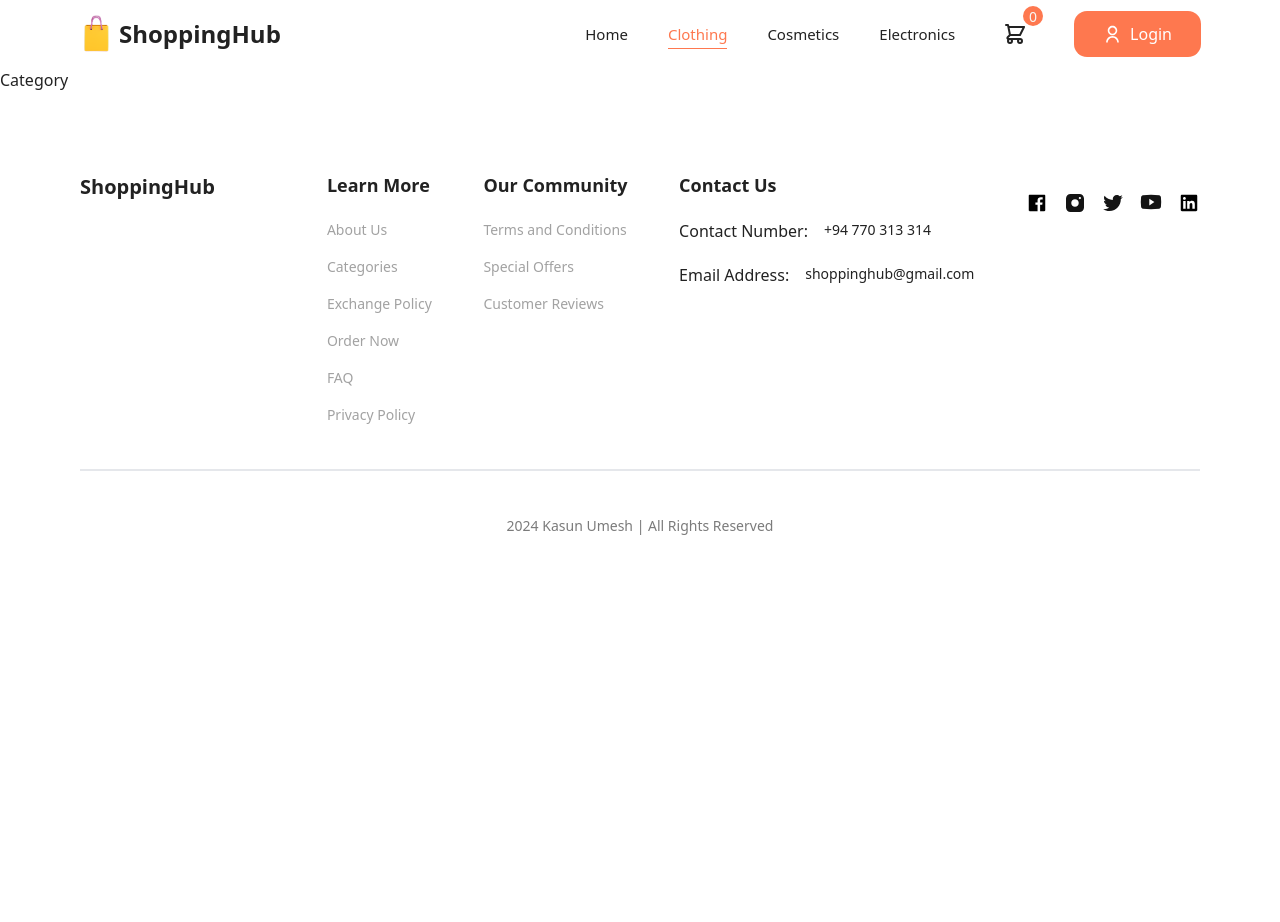
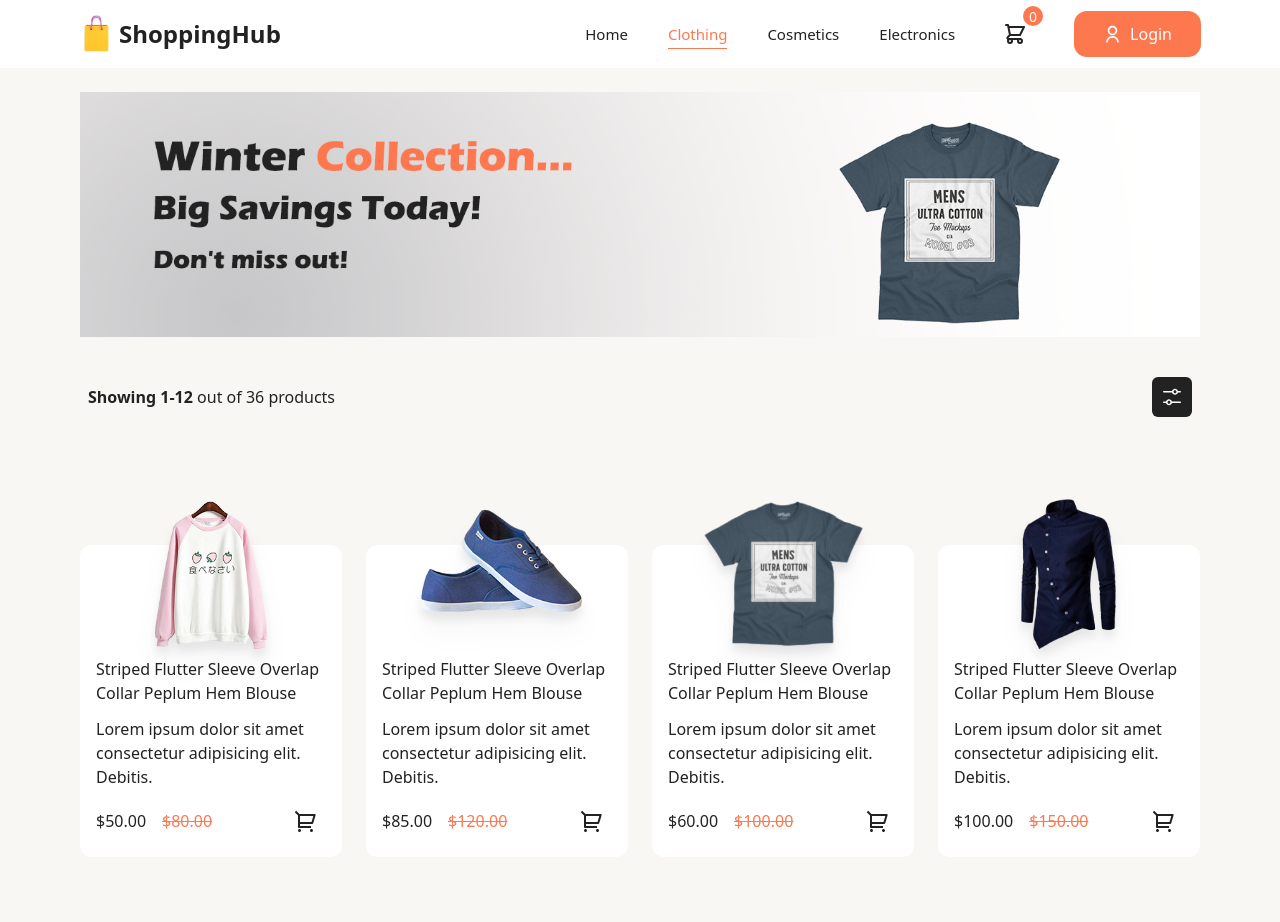
Before and after one commit to KasunUmesh/mern-ecommerce-app, a React (Vite) app in the folder ecommerce-frontend/: page /clothing in a window 1280 px wide. Shown: the top 922 px of the page. Before the commit the page ends 800 px from the top, so only its background shows below. Built offline with nearby package versions, Linux system fonts and the light colour scheme.

Commit message:
product category created

```diff
--- a/ecommerce-frontend/src/App.tsx
+++ b/ecommerce-frontend/src/App.tsx
@@ -5,6 +5,9 @@ import Home from './pages/Home'
 import Category from './pages/Category'
 import Product from './pages/Product'
 import Footer from './components/layout/Footer'
+import clothingbanner from './assets/clothingbanner.png'
+import cosmeticsbanner from './assets/cosmeticsbanner.png'
+import electronicsbanner from './assets/electronicsbanner.png'
 
 function App() {
 
@@ -15,9 +18,9 @@ function App() {
         <Header/>
         <Routes>
           <Route path='/' element={<Home/>}/>
-          <Route path='/clothing' element={<Category/>}/>
-          <Route path='/cosmetics' element={<Category/>}/>
-          <Route path='/electronics' element={<Category/>}/>
+          <Route path='/clothing' element={<Category category={"clothing"} banner={clothingbanner}/>}/>
+          <Route path='/cosmetics' element={<Category category={"cosmetics"} banner={cosmeticsbanner}/>}/>
+          <Route path='/electronics' element={<Category category={"electronics"} banner={electronicsbanner}/>}/>
           <Route path='/product' element={<Product/>}>
             <Route path=':productId' element={<Product/>}/>
           </Route>
--- a/ecommerce-frontend/src/pages/Category.tsx
+++ b/ecommerce-frontend/src/pages/Category.tsx
@@ -1,8 +1,34 @@
+/* eslint-disable @typescript-eslint/no-explicit-any */
 import React from 'react'
+import { VscSettings  } from "react-icons/vsc";
+import all_products from '../utils/all_products';
+import Item from '../components/card/Item';
+import { Link } from 'react-router-dom';
 
-const Category = () => {
+const Category = ({banner, category}: any) => {
   return (
-    <div>Category</div>
+    <section className='mx-auto max-w-full px-6 lg:px-20 bg-[#f8f7f4]'>
+      <div>
+        <div className='pt-6'>
+          <img src={banner} alt="" className='block mb-7 mx-auto'/>
+        </div>
+        <div className='flex items-center justify-between my-10 mx-2'>
+          <h5><span className='font-bold'>Showing 1-12</span> out of 36 products</h5>
+          <Link to={'/'}><VscSettings  className='text-3xl bg-[#222222] rounded-md h-10 w-10 p-2 text-white'/></Link>
+        </div>
+        {/* container */}
+        <div className='grid grid-cols-1 sm:grid-cols-2 md:grid-cols-3 xl:grid-cols-4 gap-6 gap-y-28 mt-32'>
+          {all_products.map((item) => {
+            if (category === item.category) {
+            return <Item key={item.id} id={item.id} name={item.name} image={item.image} new_price={item.new_price} old_price={item.old_price}/>
+            }
+          })}
+        </div>
+        <div className='py-16 text-center'>
+          <button className='ring-1 ring-[#222222] text-[15px] font-[500] bg-[#222222] px-7 py-[10px] text-white transition-all hover:bg-[#222222]/90 rounded-xl'>Load more</button>
+        </div>
+      </div>
+    </section>
   )
 }
 
--- /dev/null
+++ b/ecommerce-frontend/src/utils/all_products.ts
@@ -0,0 +1,329 @@
+import p1_img from "../assets/product_1.png";
+import p2_img from "../assets/product_2.png";
+import p3_img from "../assets/product_3.png";
+import p4_img from "../assets/product_4.png";
+import p5_img from "../assets/product_5.png";
+import p6_img from "../assets/product_6.png";
+import p7_img from "../assets/product_7.png";
+import p8_img from "../assets/product_8.png";
+import p9_img from "../assets/product_9.png";
+import p10_img from "../assets/product_10.png";
+import p11_img from "../assets/product_11.png";
+import p12_img from "../assets/product_12.png";
+import p13_img from "../assets/product_13.png";
+import p14_img from "../assets/product_14.png";
+import p15_img from "../assets/product_15.png";
+import p16_img from "../assets/product_16.png";
+import p17_img from "../assets/product_17.png";
+import p18_img from "../assets/product_18.png";
+import p19_img from "../assets/product_19.png";
+import p20_img from "../assets/product_20.png";
+import p21_img from "../assets/product_21.png";
+import p22_img from "../assets/product_22.png";
+import p23_img from "../assets/product_23.png";
+import p24_img from "../assets/product_24.png";
+import p25_img from "../assets/product_25.png";
+import p26_img from "../assets/product_26.png";
+import p27_img from "../assets/product_27.png";
+import p28_img from "../assets/product_28.png";
+import p29_img from "../assets/product_29.png";
+import p30_img from "../assets/product_30.png";
+import p31_img from "../assets/product_31.png";
+import p32_img from "../assets/product_32.png";
+import p33_img from "../assets/product_33.png";
+import p34_img from "../assets/product_34.png";
+import p35_img from "../assets/product_35.png";
+import p36_img from "../assets/product_36.png";
+
+const all_products = [
+  {
+    id: 1,
+    name: "Striped Flutter Sleeve Overlap Collar Peplum Hem Blouse",
+    category: "clothing",
+    image: p1_img,
+    new_price: 50,
+    old_price: 80,
+  },
+  {
+    id: 2,
+    name: "Striped Flutter Sleeve Overlap Collar Peplum Hem Blouse",
+    category: "clothing",
+    image: p2_img,
+    new_price: 85,
+    old_price: 120,
+  },
+  {
+    id: 3,
+    name: "Striped Flutter Sleeve Overlap Collar Peplum Hem Blouse",
+    category: "clothing",
+    image: p3_img,
+    new_price: 60,
+    old_price: 100,
+  },
+  {
+    id: 4,
+    name: "Striped Flutter Sleeve Overlap Collar Peplum Hem Blouse",
+    category: "clothing",
+    image: p4_img,
+    new_price: 100,
+    old_price: 150,
+  },
+  {
+    id: 5,
+    name: "Striped Flutter Sleeve Overlap Collar Peplum Hem Blouse",
+    category: "clothing",
+    image: p5_img,
+    new_price: 85,
+    old_price: 120,
+  },
+  {
+    id: 6,
+    name: "Striped Flutter Sleeve Overlap Collar Peplum Hem Blouse",
+    category: "clothing",
+    image: p6_img,
+    new_price: 85,
+    old_price: 120,
+  },
+  {
+    id: 7,
+    name: "Striped Flutter Sleeve Overlap Collar Peplum Hem Blouse",
+    category: "clothing",
+    image: p7_img,
+    new_price: 85,
+    old_price: 120,
+  },
+  {
+    id: 8,
+    name: "Striped Flutter Sleeve Overlap Collar Peplum Hem Blouse",
+    category: "clothing",
+    image: p8_img,
+    new_price: 85,
+    old_price: 120,
+  },
+  {
+    id: 9,
+    name: "Striped Flutter Sleeve Overlap Collar Peplum Hem Blouse",
+    category: "clothing",
+    image: p9_img,
+    new_price: 85,
+    old_price: 120,
+  },
+  {
+    id: 10,
+    name: "Striped Flutter Sleeve Overlap Collar Peplum Hem Blouse",
+    category: "clothing",
+    image: p10_img,
+    new_price: 85,
+    old_price: 120,
+  },
+  {
+    id: 11,
+    name: "Striped Flutter Sleeve Overlap Collar Peplum Hem Blouse",
+    category: "clothing",
+    image: p11_img,
+    new_price: 85,
+    old_price: 120,
+  },
+  {
+    id: 12,
+    name: "Striped Flutter Sleeve Overlap Collar Peplum Hem Blouse",
+    category: "clothing",
+    image: p12_img,
+    new_price: 85,
+    old_price: 120,
+  },
+  {
+    id: 13,
+    name: "Men Green Solid Zippered Full-Zip Slim Fit Bomber Jacket",
+    category: "electronics",
+    image: p13_img,
+    new_price: 85,
+    old_price: 120,
+  },
+  {
+    id: 14,
+    name: "Men Green Solid Zippered Full-Zip Slim Fit Bomber Jacket",
+    category: "electronics",
+    image: p14_img,
+    new_price: 85,
+    old_price: 120,
+  },
+  {
+    id: 15,
+    name: "Men Green Solid Zippered Full-Zip Slim Fit Bomber Jacket",
+    category: "electronics",
+    image: p15_img,
+    new_price: 85,
+    old_price: 120,
+  },
+  {
+    id: 16,
+    name: "Men Green Solid Zippered Full-Zip Slim Fit Bomber Jacket",
+    category: "electronics",
+    image: p16_img,
+    new_price: 85,
+    old_price: 120,
+  },
+  {
+    id: 17,
+    name: "Men Green Solid Zippered Full-Zip Slim Fit Bomber Jacket",
+    category: "electronics",
+    image: p17_img,
+    new_price: 85,
+    old_price: 120,
+  },
+  {
+    id: 18,
+    name: "Men Green Solid Zippered Full-Zip Slim Fit Bomber Jacket",
+    category: "electronics",
+    image: p18_img,
+    new_price: 85,
+    old_price: 120,
+  },
+  {
+    id: 19,
+    name: "Men Green Solid Zippered Full-Zip Slim Fit Bomber Jacket",
+    category: "electronics",
+    image: p19_img,
+    new_price: 85,
+    old_price: 120,
+  },
+  {
+    id: 20,
+    name: "Men Green Solid Zippered Full-Zip Slim Fit Bomber Jacket",
+    category: "electronics",
+    image: p20_img,
+    new_price: 85,
+    old_price: 120,
+  },
+  {
+    id: 21,
+    name: "Men Green Solid Zippered Full-Zip Slim Fit Bomber Jacket",
+    category: "electronics",
+    image: p21_img,
+    new_price: 85,
+    old_price: 120,
+  },
+  {
+    id: 22,
+    name: "Men Green Solid Zippered Full-Zip Slim Fit Bomber Jacket",
+    category: "electronics",
+    image: p22_img,
+    new_price: 85,
+    old_price: 120,
+  },
+  {
+    id: 23,
+    name: "Men Green Solid Zippered Full-Zip Slim Fit Bomber Jacket",
+    category: "electronics",
+    image: p23_img,
+    new_price: 85,
+    old_price: 120,
+  },
+  {
+    id: 24,
+    name: "Men Green Solid Zippered Full-Zip Slim Fit Bomber Jacket",
+    category: "electronics",
+    image: p24_img,
+    new_price: 85,
+    old_price: 120,
+  },
+  {
+    id: 25,
+    name: "Boys Orange Colourblocked Hooded Sweatshirt",
+    category: "cosmetics",
+    image: p25_img,
+    new_price: 85,
+    old_price: 120,
+  },
+  {
+    id: 26,
+    name: "Boys Orange Colourblocked Hooded Sweatshirt",
+    category: "cosmetics",
+    image: p26_img,
+    new_price: 85,
+    old_price: 120,
+  },
+  {
+    id: 27,
+    name: "Boys Orange Colourblocked Hooded Sweatshirt",
+    category: "cosmetics",
+    image: p27_img,
+    new_price: 85,
+    old_price: 120,
+  },
+  {
+    id: 28,
+    name: "Boys Orange Colourblocked Hooded Sweatshirt",
+    category: "cosmetics",
+    image: p28_img,
+    new_price: 85,
+    old_price: 120,
+  },
+  {
+    id: 29,
+    name: "Boys Orange Colourblocked Hooded Sweatshirt",
+    category: "cosmetics",
+    image: p29_img,
+    new_price: 85,
+    old_price: 120,
+  },
+  {
+    id: 30,
+    name: "Boys Orange Colourblocked Hooded Sweatshirt",
+    category: "cosmetics",
+    image: p30_img,
+    new_price: 85,
+    old_price: 120,
+  },
+  {
+    id: 31,
+    name: "Boys Orange Colourblocked Hooded Sweatshirt",
+    category: "cosmetics",
+    image: p31_img,
+    new_price: 85,
+    old_price: 120,
+  },
+  {
+    id: 32,
+    name: "Boys Orange Colourblocked Hooded Sweatshirt",
+    category: "cosmetics",
+    image: p32_img,
+    new_price: 85,
+    old_price: 120,
+  },
+  {
+    id: 33,
+    name: "Boys Orange Colourblocked Hooded Sweatshirt",
+    category: "cosmetics",
+    image: p33_img,
+    new_price: 85,
+    old_price: 120,
+  },
+  {
+    id: 34,
+    name: "Boys Orange Colourblocked Hooded Sweatshirt",
+    category: "cosmetics",
+    image: p34_img,
+    new_price: 85,
+    old_price: 120,
+  },
+  {
+    id: 35,
+    name: "Boys Orange Colourblocked Hooded Sweatshirt",
+    category: "cosmetics",
+    image: p35_img,
+    new_price: 85,
+    old_price: 120,
+  },
+  {
+    id: 36,
+    name: "Boys Orange Colourblocked Hooded Sweatshirt",
+    category: "cosmetics",
+    image: p36_img,
+    new_price: 85,
+    old_price: 120,
+  },
+];
+
+export default all_products;
```
